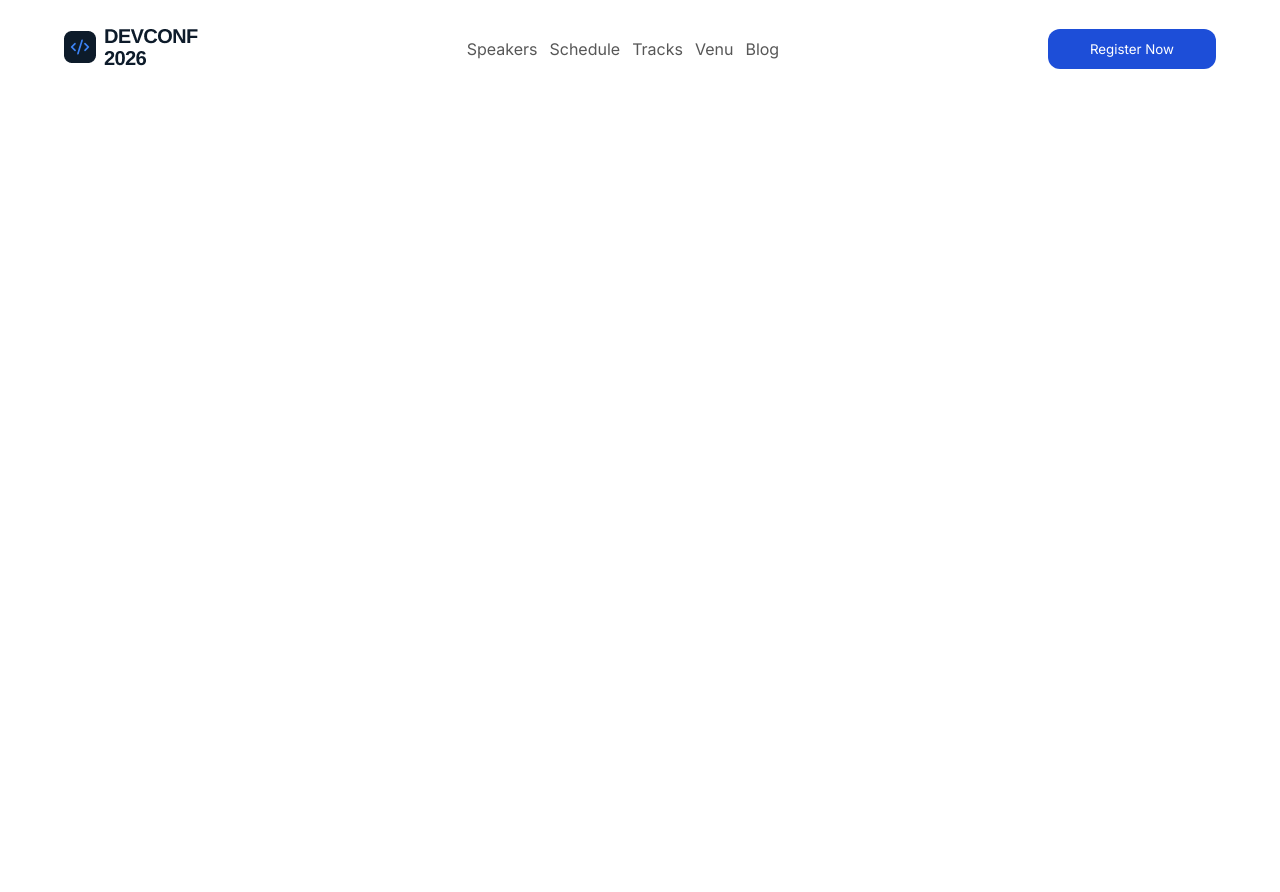
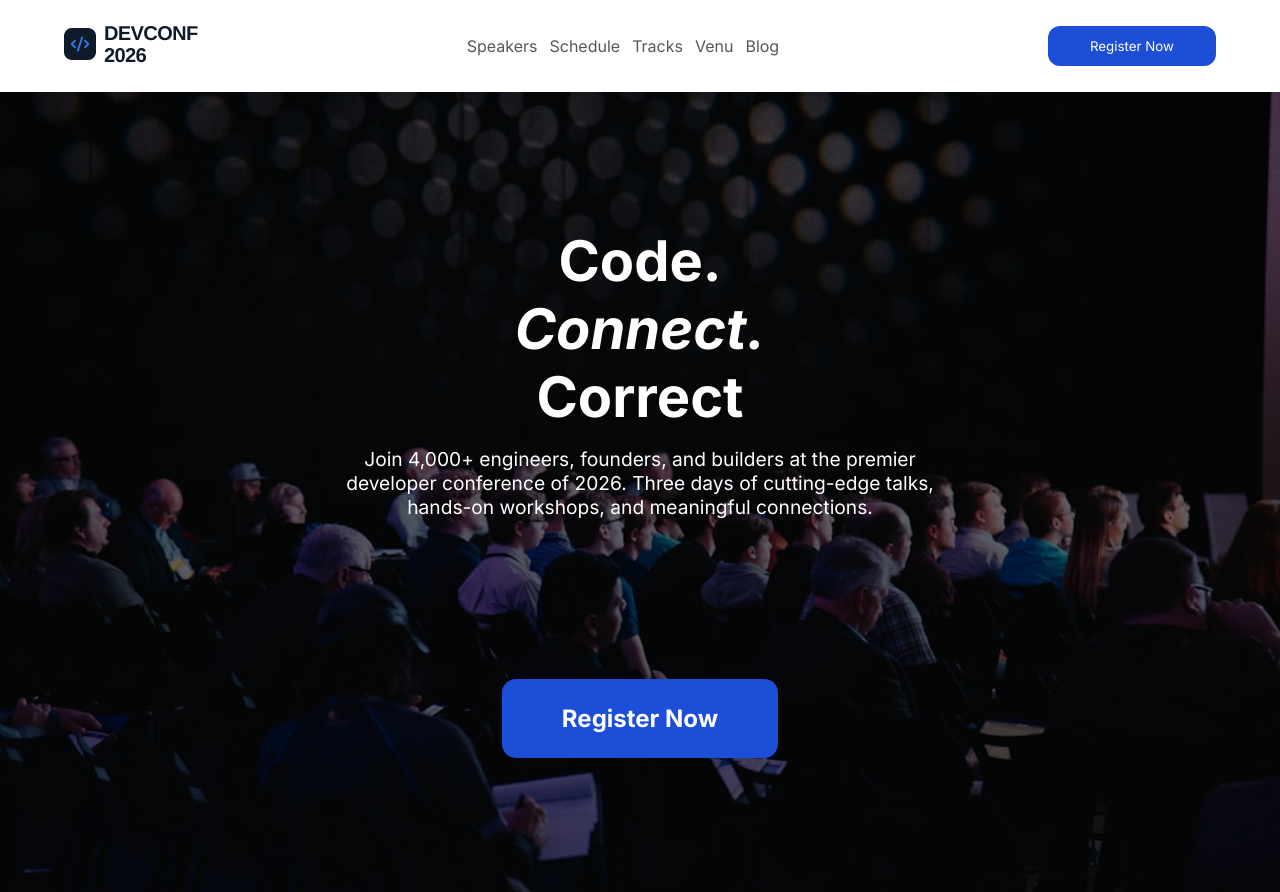
Before and after one commit to encodeshohan/DevConf-2026, a plain HTML site: page index.html in a window 1280 px wide. Before the commit the page ends 800 px from the top, so only its background shows below. Drawn offline with Linux system fonts and the light colour scheme.

Commit message:
Hero Section Updated

```diff
--- a/index.html
+++ b/index.html
@@ -14,7 +14,7 @@
 <body>
     <!--nav bar section started-->
     <header>
-        <nav>
+        <nav class="cmn-width">
             <!-- left nav -->
             <div>
                 <a href=""><img class="nav-logo-img" src="./images/logo.png" alt="DevConf-2026 Logo"></a>
@@ -45,5 +45,26 @@
             </div>
         </nav>
     </header>
+    <!-- nav bar end -->
+    <!-- main section start -->
+    <main>
+        <!-- Hero section Start -->
+        <section class="hero-section">
+            <div class="top-hero">
+                <h1>
+                    Code.<br><em>Connect.</em><br>Correct
+                </h1>
+                <p>
+                    Join 4,000+ engineers, founders, and builders at the premier developer conference of 2026. Three days of cutting-edge talks, hands-on workshops, and meaningful connections.
+                </p>
+
+            </div>
+            <div class="bottom-hero">
+                <button>Register Now</button>
+            </div>
+        </section>
+        <!-- Hero section End -->
+    </main>
+    <!-- main section End -->
 </body>
 </html>
--- a/style.css
+++ b/style.css
@@ -3,16 +3,21 @@
     padding: 0;
     font-family: "Inter", sans-serif;
 }
+
+.cmn-width{
+    max-width: 90vw;
+}
+
 /* nav style start */
 header{
-    padding: 25px 0px ;
+    padding: 22px 0px ;
+    background-color: #FFFFFF;
 }
 nav{
     display: flex;
     justify-content: space-between;
     align-items: center;
-    /* background-color: red; */
-    max-width: 90vw;
+    /* max-width: 90vw; */
     margin: auto;
 }
 .nav-logo-img{
@@ -37,3 +42,44 @@ nav{
     cursor: pointer;
 }
 /* nav style end */
+
+/* hero section style */
+.hero-section{
+    background-image:
+        linear-gradient(rgba(0, 0, 0, 0.6), rgba(0, 0, 0, 0.6)),
+        url('./images/banner.jpg');
+    background-size: cover;
+    background-position: center;
+    background-repeat: no-repeat;
+    display: grid;
+    justify-items: center;
+    align-content: center;
+    height: 100vh;
+    grid-template-rows: 1fr 1 fr;
+    text-align: center;
+    gap: 10rem;
+}
+
+.top-hero{
+    display: grid;
+    gap: 1rem;
+}
+.top-hero h1{
+    font-size: 3.5rem;
+    color: #FFFFFF;
+}
+.top-hero p{
+    font-size: 1.2rem;
+    color: #FFFFFF;
+    margin: 0% 25%;
+}
+.bottom-hero button{
+    font-size: 1.5rem;
+    font-weight: bold;
+    background-color: #1D4ED8;
+    color: #FFFFFF;
+    padding: 25px 60px;
+    border: none;
+    border-radius: 14px;
+    cursor: pointer;
+}
```
